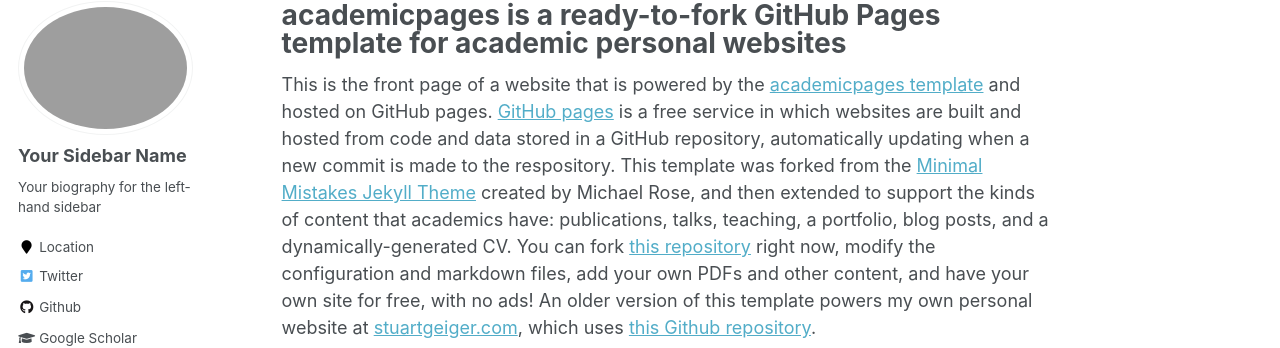
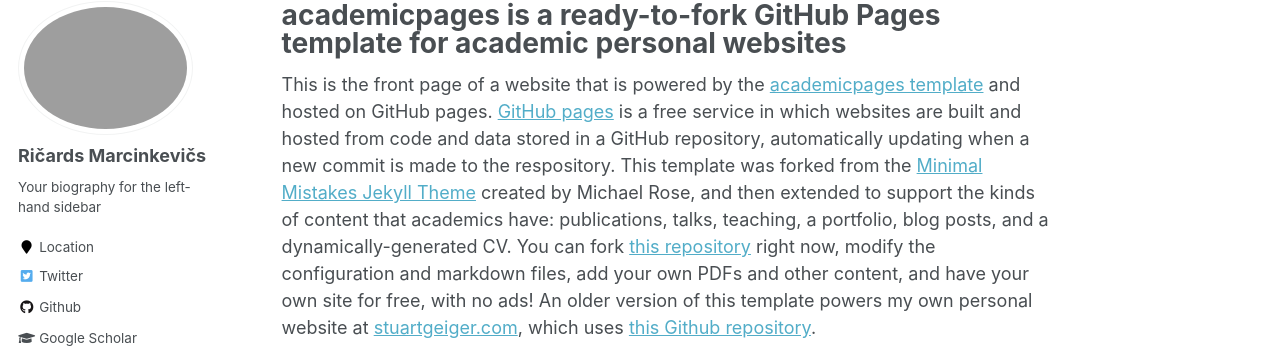
Before and after one commit to rmarcinkevics/rmarcinkevics.github.io, a Jekyll site: the page built from _pages/about.md, in a window 1280 px wide. Shown: the part 117-465 px from the top of the page. Built offline with Jekyll 4.4.1, drawn with Linux system fonts in a browser that asks for light colours; some web fonts are replaced.

Commit message:
bug fix 2 ?

```diff
--- a/_config.yml
+++ b/_config.yml
@@ -11,9 +11,9 @@ title                    : "Your Name / Site Title"
 title_separator          : "-"
 name                     : &name "Your Name"
 description              : &description "personal description"
-url                      : https://academicpages.github.io # the base hostname & protocol for your site e.g. "https://mmistakes.github.io"
+url                      : https://rmarcinkevics.github.io # the base hostname & protocol for your site e.g. "https://mmistakes.github.io"
 baseurl                  : "" # the subpath of your site, e.g. "/blog"
-repository               : "academicpages/academicpages.github.io"
+repository               : "rmarcinkevics/rmarcinkevics.github.io"
 teaser                   :  # filename of teaser fallback teaser image placed in /images/, .e.g. "500x300.png"
 breadcrumbs              : false # true, false (default)
 words_per_minute         : 160
@@ -80,8 +80,8 @@ analytics:
 
 # Site Author
 author:
-  name             : "Your Sidebar Name"
-  avatar           : "images/ricards_portrait_website.png"
+  name             : "Ričards Marcinkevičs"
+  avatar           : "ricards_portrait_website.png"
   bio              : "Your biography for the left-hand sidebar"
   location         : "Location"
   employer         :
```
